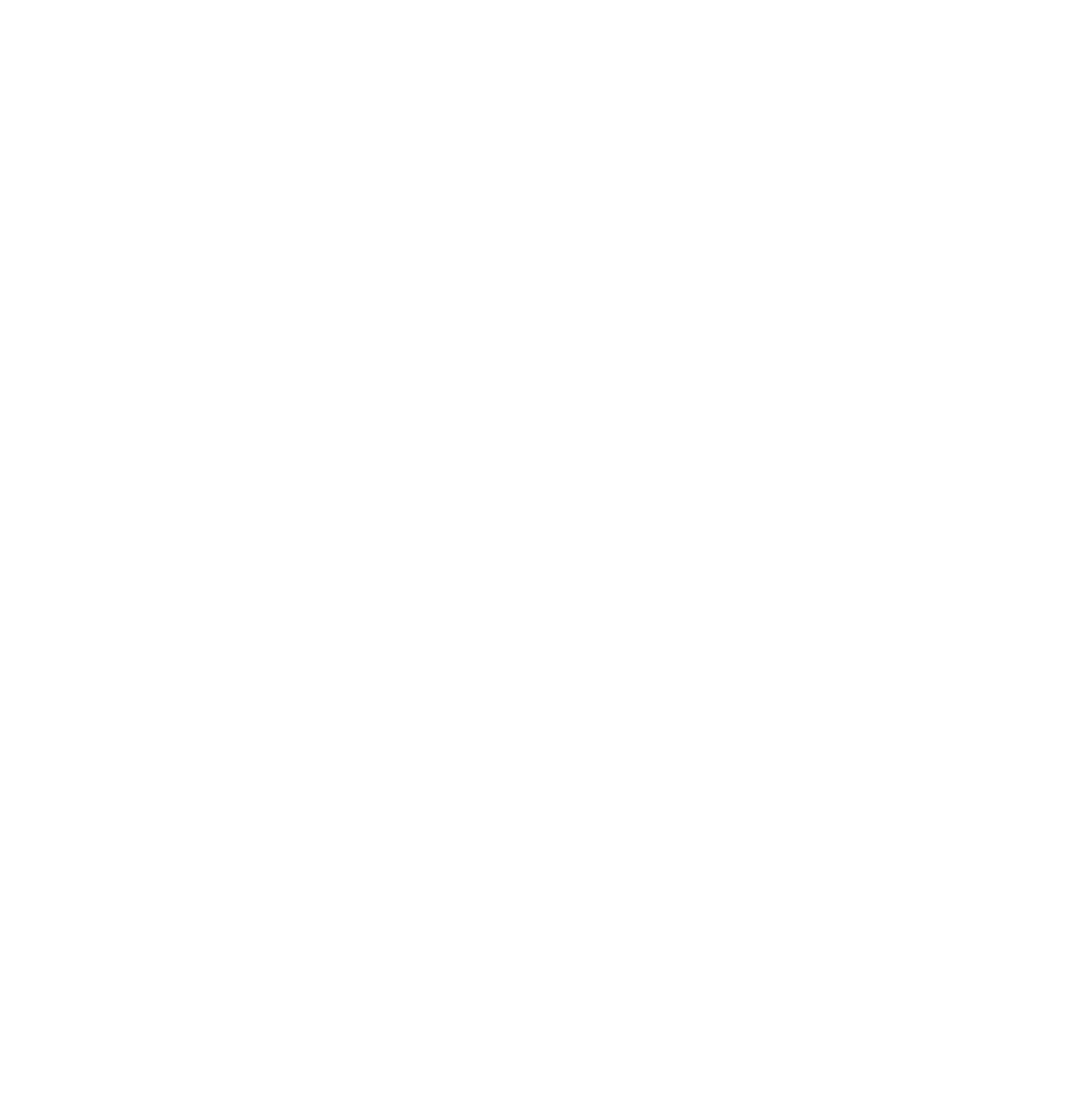
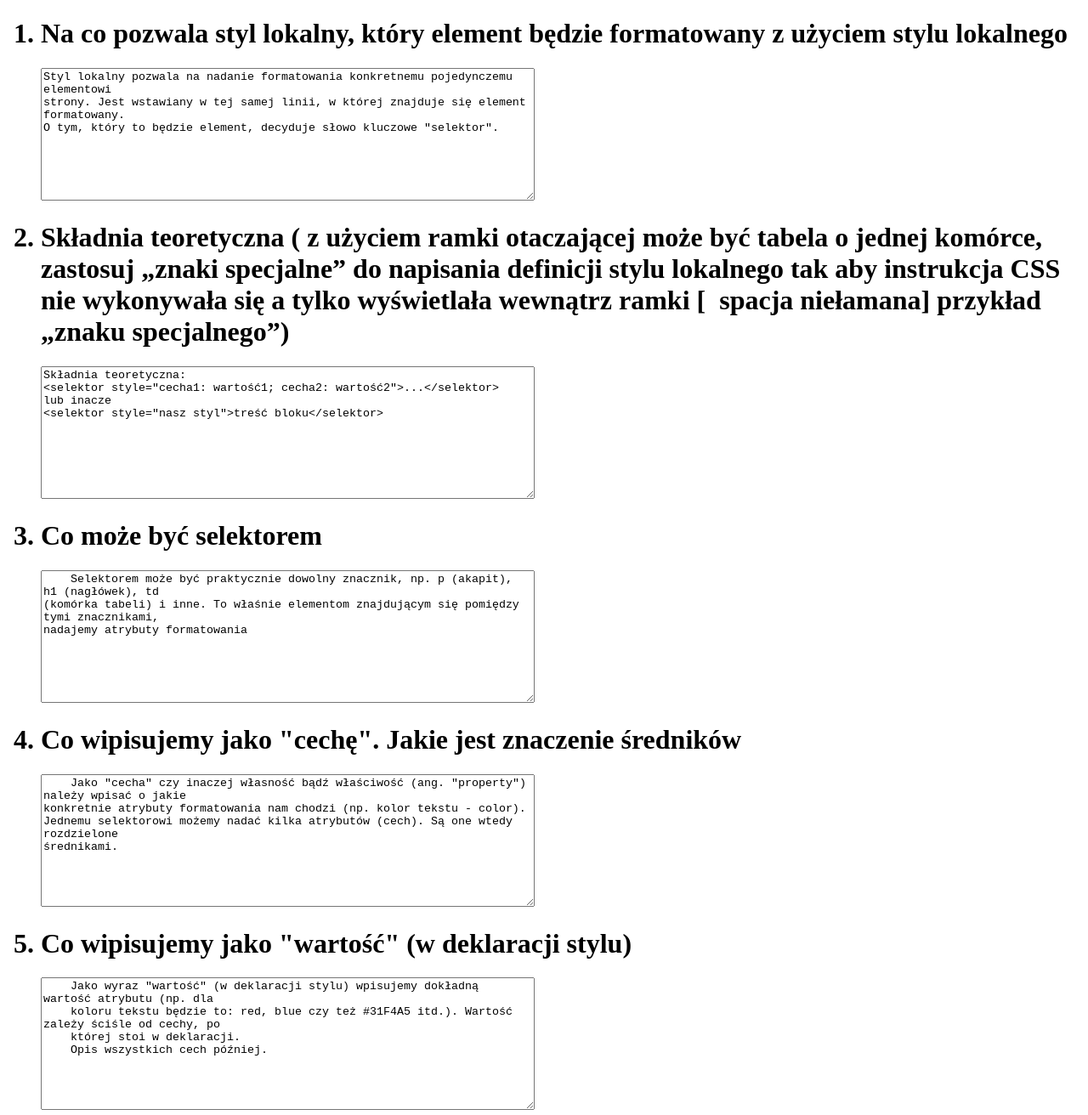
Before and after one commit to jakmodz/1-15css3, a plain HTML site: page modz_z7.html in a window 1280 px wide. Shown: the whole page at 85% size. Before the commit the page ends 800 px from the top, so only its background shows below. Drawn offline with Linux system fonts and the light colour scheme.

Commit message:
Add files via upload

```diff
--- a/modz_z7.html
+++ b/modz_z7.html
@@ -1,12 +1,48 @@
 <!DOCTYPE html>
-<html lang="en">
+<html lang="pl">
 <head>
-    <meta charset="UTF-8">
-    <meta http-equiv="X-UA-Compatible" content="IE=edge">
-    <meta name="viewport" content="width=device-width, initial-scale=1.0">
-    <title>Document</title>
+   <!--Marcel Zelewski 24.11.2023-->
 </head>
 <body>
-
+<ol type="1">
+<h1><li>Na co pozwala styl lokalny, który element będzie formatowany z użyciem stylu
+lokalnego</h1></li>
+<font face="Arial"><textarea cols="70" rows="10"readonly>
+Styl lokalny pozwala na nadanie formatowania konkretnemu pojedynczemu elementowi
+strony. Jest wstawiany w tej samej linii, w której znajduje się element formatowany.
+O tym, który to będzie element, decyduje słowo kluczowe "selektor".
+</textarea></font>
+<h1><li>Składnia teoretyczna ( z użyciem ramki otaczającej może być tabela  o jednej
+komórce, zastosuj „znaki specjalne” do napisania definicji stylu lokalnego tak aby
+instrukcja CSS nie wykonywała się a tylko wyświetlała  wewnątrz ramki [&nbsp;
+ spacja niełamana] przykład „znaku specjalnego”)</h1></li>
+ <font face="Arial">
+<textarea cols="70" rows="10" readonly>
+Składnia teoretyczna:
+<selektor style="cecha1: wartość1; cecha2: wartość2">...</selektor>
+lub inacze
+<selektor style="nasz styl">treść bloku</selektor>
+</textarea></font>
+ <h1><li>Co może być selektorem</h1></li>
+ <font face="Arial"><textarea cols="70" rows="10"readonly>
+    Selektorem może być praktycznie dowolny znacznik, np. p (akapit), h1 (nagłówek), td
+(komórka tabeli) i inne. To właśnie elementom znajdującym się pomiędzy tymi znacznikami,
+nadajemy atrybuty formatowania
+ </textarea></font>
+ <h1><li>Co wipisujemy jako "cechę". Jakie jest znaczenie średników</h1></li>
+ <font face="Arial"> <textarea cols="70" rows="10"readonly>
+    Jako "cecha" czy inaczej własność bądź właściwość (ang. "property") należy wpisać o jakie
+konkretnie atrybuty formatowania nam chodzi (np. kolor tekstu - color).
+Jednemu selektorowi możemy nadać kilka atrybutów (cech). Są one wtedy rozdzielone
+średnikami.
+ </textarea></font>
+ <h1><li>Co wipisujemy jako "wartość" (w deklaracji stylu)</h1></li>
+ <font face="Arial"> <textarea cols="70" rows="10"readonly>
+    Jako wyraz "wartość" (w deklaracji stylu) wpisujemy dokładną wartość atrybutu (np. dla
+    koloru tekstu będzie to: red, blue czy też #31F4A5 itd.). Wartość zależy ściśle od cechy, po
+    której stoi w deklaracji.
+    Opis wszystkich cech później.
+ </textarea></font>
+</ol>
 </body>
 </html>
```
